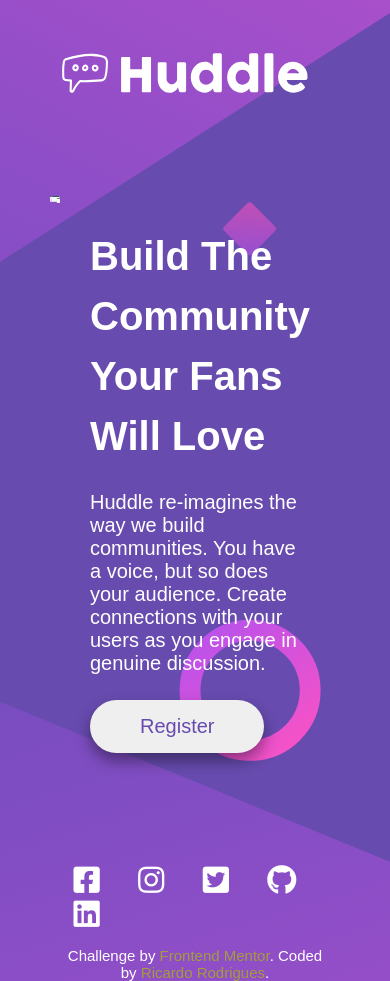
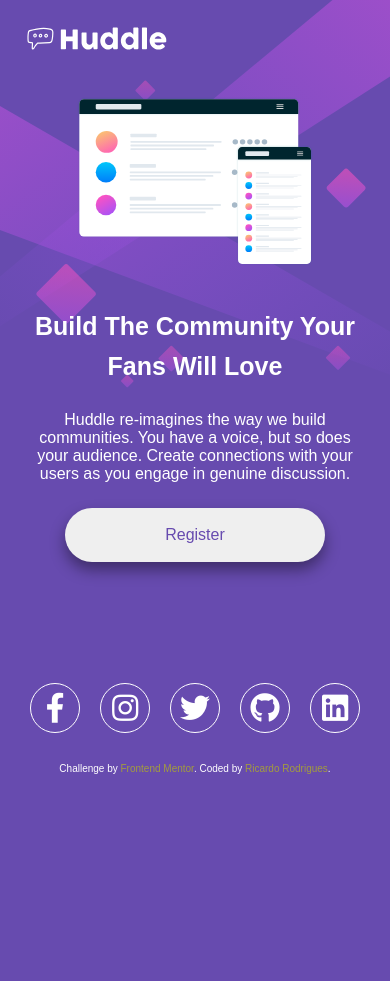
Before and after one commit to Morydemi/huddle-landing-page, a plain HTML site: page index.html in a window 390 px wide. After the commit the page ends 844 px from the top, so only its background shows below. Drawn offline with Linux system fonts and the light colour scheme.

Commit message:
Correções conforme dicas dos mentores

```diff
--- a/index.html
+++ b/index.html
@@ -40,25 +40,34 @@
 
   <footer class="footer">
 
-    <div class="social">
+
+    <ul class="social">
+      <li>
         <a href="https://www.facebook.com/ricardo.rodrigues.3150" target="_blank">
-        <i class="fab fa-facebook-square"></i>
+          <i class="fab fa-facebook-f"></i>
         </a>
+      </li>
+      <li>
         <a href="https://www.instagram.com/ricardo_morydemi/" target="_blank">
           <i class="fab fa-instagram"></i>
         </a>
+      </li>
+      <li>
         <a href="https://twitter.com/RicardoMorydemi" target="_blank">
-        <i class="fab fa-twitter-square"></i>
+          <i class="fab fa-twitter"></i>
         </a>
+      </li>
+      <li>
         <a href="https://github.com/Morydemi" target="_blank">
           <i class="fab fa-github"></i>
         </a>
-
+      </li>
+      <li>
         <a href="https://www.linkedin.com/in/ricardo-rodrigues-pinto-junior-48659a53/" target="_blank">
           <i class="fab fa-linkedin"></i>
         </a>
-    </div>
-
+      </li>
+    </ul>
 
     <p class="attribution">
       Challenge by <a href="https://www.frontendmentor.io?ref=challenge" target="_blank">Frontend Mentor</a>.
--- a/src/css/responsive.css
+++ b/src/css/responsive.css
@@ -1,8 +1,21 @@
-@media (max-width: 375px) {
+@media (max-width: 450px){
+    .container .info h1 {
+        font-size: 2.5rem;
+        line-height: 40px;
+        width: 100%;
+    }
+
+}
+
+
+
+@media (max-width: 650px) {
     body {
         background: url(../images/bg-mobile.svg) top center no-repeat;
         background-color: var(--backgound-color);
         padding: 0;
+        background-size: contain;
+        height: 100%;
         align-items: center;
 
     }
@@ -22,10 +35,12 @@
         flex-direction: column;
         padding: 5px;
         text-align: center;
+        align-items: center;
     }
 
     .container img {
         padding: 15px;
+        width: 70%;
     }
 
     .container .info {
@@ -61,12 +76,12 @@
         flex-direction: column;
         width: 80%;
         bottom: 0 auto;
-
     }
 
     .footer .social{
         align-self: flex-end;
         margin-bottom: 20px;
+        align-self: center;
     }
 
     .footer .social a{
--- a/src/css/style.css
+++ b/src/css/style.css
@@ -1,7 +1,7 @@
 html {
-    font-size: 62.5%;
     @import url('https://fonts.googleapis.com/css2?family=Poppins:wght@400;600&display=swap');
     font-family: 'Poppins', sans-serif;
+    font-size: 62.5%;
     font-weight: 400;
     color: #fff;
 }
@@ -10,12 +10,11 @@ body {
     background: url(../images/bg-desktop.svg) center center no-repeat;
     background-color: var(--backgound-color);
     background-size: cover;
+    height: 100vh;
     display: flex;
     flex-direction: column;
     align-items: center;
     justify-content: center;
-
-
 }
 
 .header {
@@ -23,7 +22,6 @@ body {
     align-items: left;
     margin: 40px;
     width: 75%;
-
 }
 
 .header img {
@@ -35,7 +33,7 @@ body {
     grid-template-columns: 1fr 1fr;
     grid-template-rows: 1fr;
     max-width: 1440px;
-    padding: 50px;
+
 }
 
 .container img {
@@ -79,14 +77,15 @@ body {
     flex-direction: column;
     align-items: center;
     justify-content: center;
-    width: 70%;
+    width: 65%;
     margin-top: 8%;
 
 }
 
 .footer .social{
+    display: flex;
     margin-bottom: 15px;
-    align-self: end;
+    align-self: flex-end;
 
 
 
@@ -95,13 +94,22 @@ body {
 .footer .social a{
     margin: 15px;
     color: #fff;
-    font-size: 3rem;
+    font-size: 2.5rem;
     transition: 0.3s;
+    color: #fff;
+    height: 50px;
+    width: 50px;
+    border: solid 1px #fff;
+    border-radius: 50%;
+    display: flex;
+    justify-content: center;
+    align-items: center;
 
 }
 
 .footer .social a:hover {
     color: var(--hover-color);
+    border: solid 1px var(--hover-color);
 }
 
 .footer .attribution {
```
Also changed, not shown: 1 other file. Lines whose indentation alone changed are shown as unchanged.
